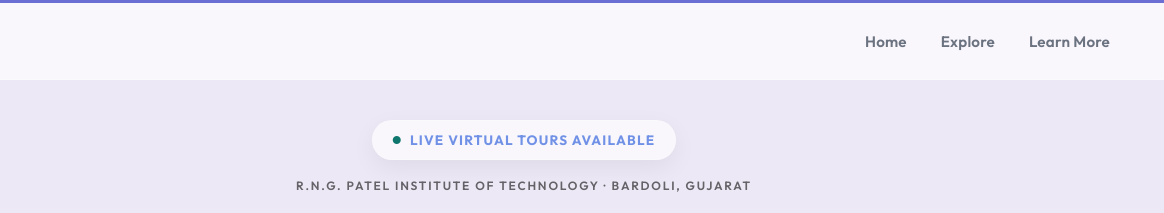
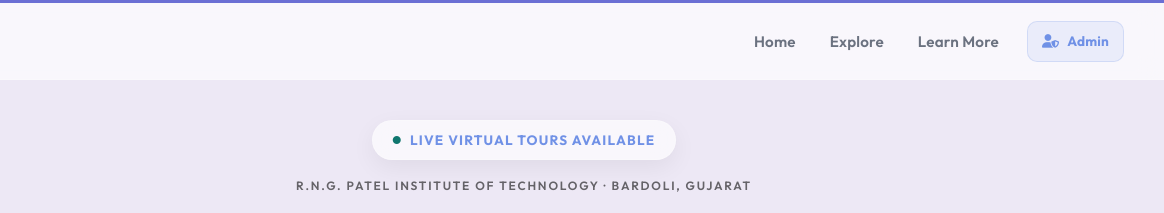
Before and after one commit to Bhumi-2303/vision360, a website with bundled scripts: page public/index.html in a window 1280 px wide. Shown: the top 213 px of the page, 116-1280 px from the left. Built offline with nearby package versions, Linux system fonts and the light colour scheme; no server answers.

Commit message:
feat: add admin login button to navigation

```diff
--- a/public/index.html
+++ b/public/index.html
@@ -402,6 +402,38 @@
         text-align: center;
       }
     }
+
+    .nav-admin-btn {
+      display: inline-flex;
+      align-items: center;
+      gap: 8px;
+      padding: 8px 18px;
+      border-radius: 999px;
+      background: rgba(112, 145, 230, 0.1);
+      border: 1px solid rgba(112, 145, 230, 0.2);
+      color: var(--c-primary) !important;
+      font-size: 0.85rem !important;
+      font-weight: 700 !important;
+      transition: all 0.3s ease;
+      margin-left: 8px;
+    }
+
+    .nav-admin-btn:hover {
+      background: var(--c-primary);
+      color: white !important;
+      border-color: var(--c-primary);
+      transform: translateY(-1px);
+      box-shadow: 0 4px 12px rgba(112, 145, 230, 0.3);
+    }
+
+    @media (max-width: 768px) {
+      .nav-admin-btn {
+        margin-left: 0;
+        margin-top: 10px;
+        padding: 12px 24px;
+        font-size: 1rem !important;
+      }
+    }
   </style>
 </head>
 
@@ -421,11 +453,13 @@
           <li><a href="#home">Home</a></li>
           <li><a href="#campuses">Explore</a></li>
           <li><a href="#about">Learn More</a></li>
+          <li><a href="admin/login.html" class="nav-admin-btn"><i class="fas fa-user-shield"></i> Admin</a></li>
         </ul>
         <ul class="nav-links nav-mobile">
           <li><a href="#home">Home</a></li>
           <li><a href="#campuses">Explore</a></li>
           <li><a href="#about">Learn More</a></li>
+          <li><a href="admin/login.html" class="nav-admin-btn"><i class="fas fa-user-shield"></i> Admin Login</a></li>
         </ul>
       </nav>
     </div>
```
